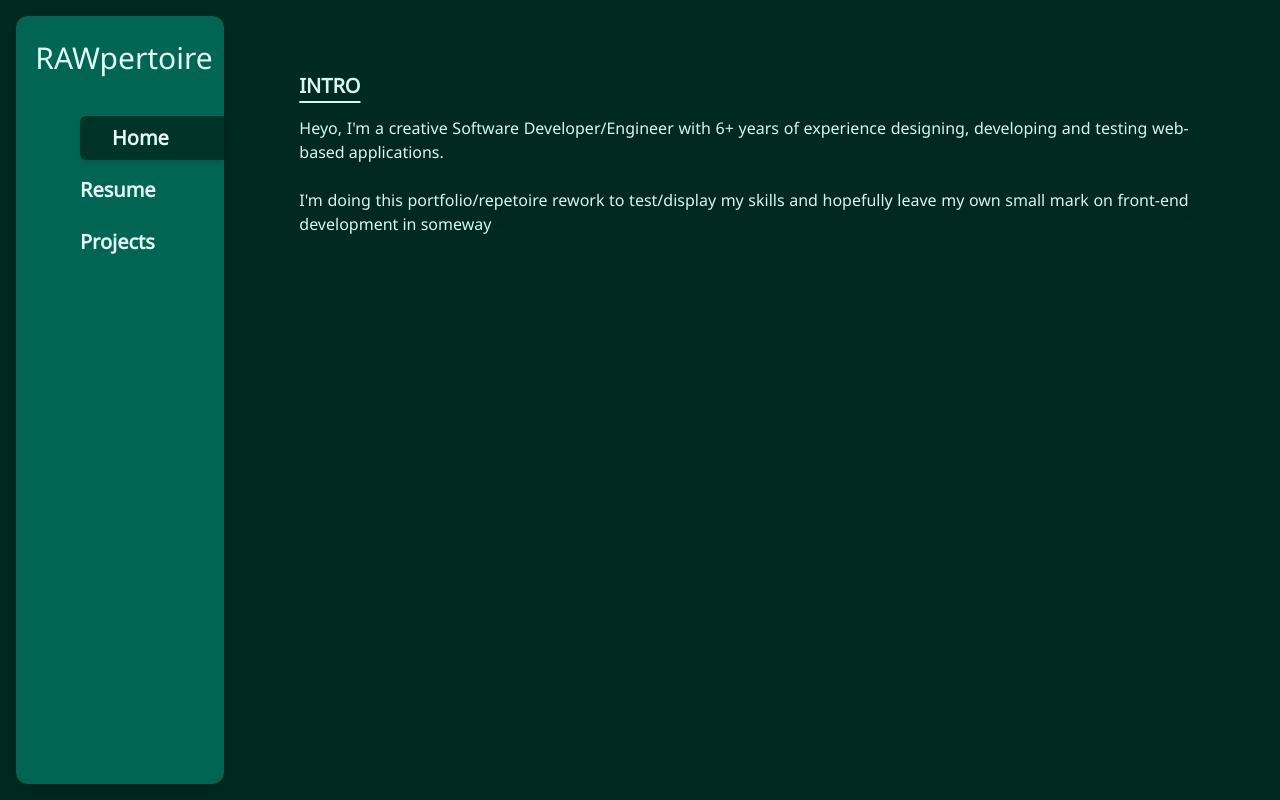
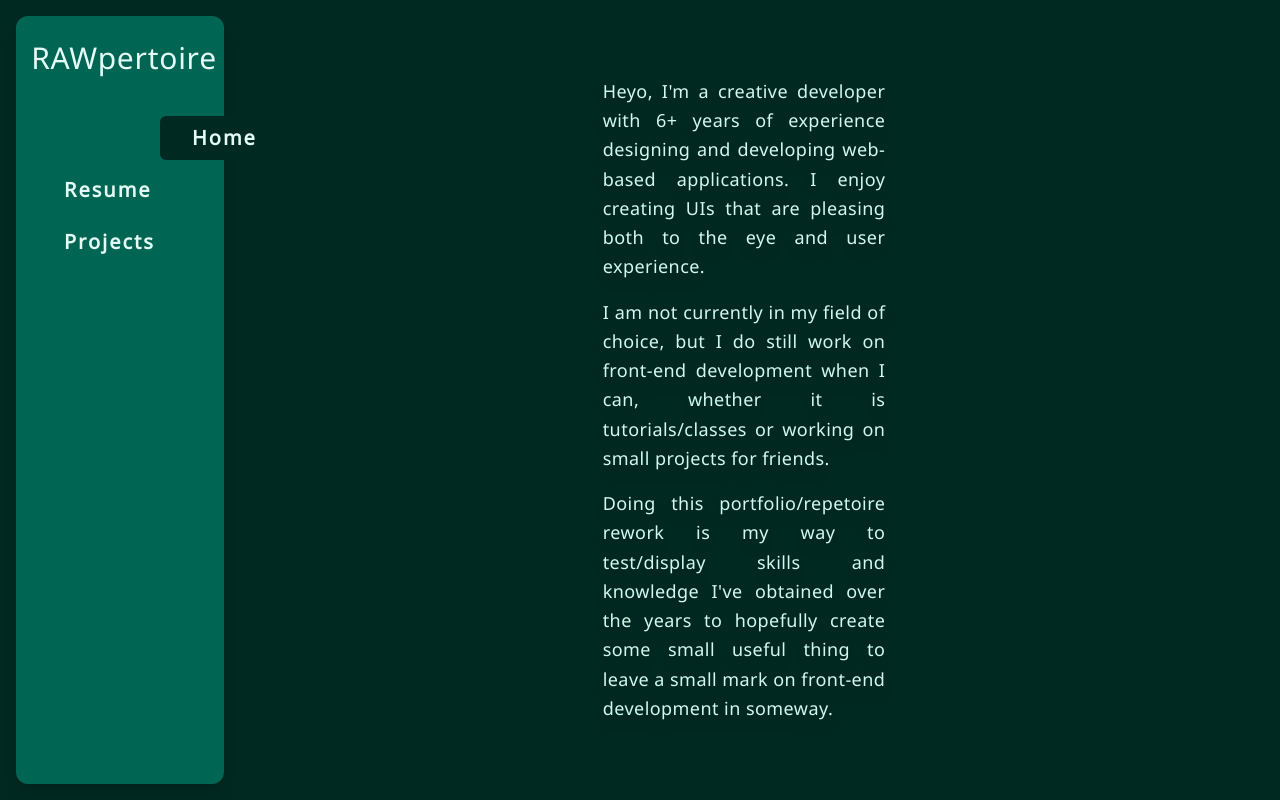
Before and after one commit to RAWoiwode/rawpertoire, a Next.js app: page / in a window 1280 px wide. Built offline with nearby package versions, Linux system fonts and the light colour scheme.

Commit message:
Sizing rework on nav and layout rework of Home

```diff
--- a/app/components/SideNav.tsx
+++ b/app/components/SideNav.tsx
@@ -26,12 +26,12 @@ const SideNav = () => {
   return (
     <div className="flex flex-grow flex-col rounded-xl bg-background-800 shadow-lg lg:w-1/6">
       <Header />
-      <nav className="flex flex-auto flex-col space-y-2 px-8 py-4">
+      <nav className="flex flex-col items-center space-y-2 px-8 py-4">
         {navItems.map((item) => (
           <Link
             key={item.path}
             href={item.path}
-            className={`relative rounded-md px-8 py-2 text-xl font-bold transition-transform hover:bg-background-900/20 hover:shadow-md active:bg-primary-400 ${item.path === pathname ? "translate-x-8 rounded-r-none bg-background-900 shadow-md" : ""}`}
+            className={`relative w-44 rounded-md px-8 py-2 text-xl font-bold tracking-widest transition-transform ${item.path === pathname ? "translate-x-32 rounded-r-none bg-background-950" : "hover:translate-x-4"}`}
           >
             {item.name}
           </Link>
--- a/app/globals.css
+++ b/app/globals.css
@@ -5,8 +5,14 @@
 @layer base {
   h1 {
     @apply text-2xl;
+    @apply tracking-wide;
   }
   h2 {
     @apply text-xl;
+    @apply tracking-wide;
+  }
+  p {
+    @apply text-lg/relaxed;
+    @apply tracking-wide;
   }
 }
--- a/app/layout.tsx
+++ b/app/layout.tsx
@@ -23,7 +23,7 @@ export default function RootLayout({
     <html lang="en" className={noto_sans.className}>
       <body className="mx-auto flex min-h-screen bg-background-950 p-4 text-text-50">
         <SideNav />
-        <main className="bg-slate-700 space-y-4 overflow-auto py-6 lg:w-5/6">
+        <main className="bg-slate-700 flex space-y-4 overflow-auto py-6 lg:w-5/6">
           {children}
         </main>
       </body>
--- a/app/page.tsx
+++ b/app/page.tsx
@@ -1,18 +1,24 @@
 const Home = () => {
   return (
-    <div className="mx-auto w-11/12 rounded-2xl p-4 text-text-100">
-      <h2 className="px-4 pt-4 font-bold underline underline-offset-8">
-        INTRO
-      </h2>
-      <p className="mx-auto p-4 text-justify text-base font-medium drop-shadow-lg">
-        Heyo, I&apos;m a creative Software Developer/Engineer with 6+ years of
-        experience designing, developing and testing web-based applications.
-        <br />
-        <br />
-        I&apos;m doing this portfolio/repetoire rework to test/display my skills
-        and hopefully leave my own small mark on front-end development in
-        someway
-      </p>
+    <div className="mx-auto w-1/3 content-center p-4 text-text-100">
+      <div className="mx-auto space-y-4 p-4 text-justify text-base drop-shadow-lg">
+        <p>
+          Heyo, I&apos;m a creative developer with 6+ years of experience
+          designing and developing web-based applications. I enjoy creating UIs
+          that are pleasing both to the eye and user experience.
+        </p>
+        <p>
+          I am not currently in my field of choice, but I do still work on
+          front-end development when I can, whether it is tutorials/classes or
+          working on small projects for friends.
+        </p>
+        <p>
+          Doing this portfolio/repetoire rework is my way to test/display skills
+          and knowledge I&apos;ve obtained over the years to hopefully create
+          some small useful thing to leave a small mark on front-end development
+          in someway.
+        </p>
+      </div>
     </div>
   );
 };
```
